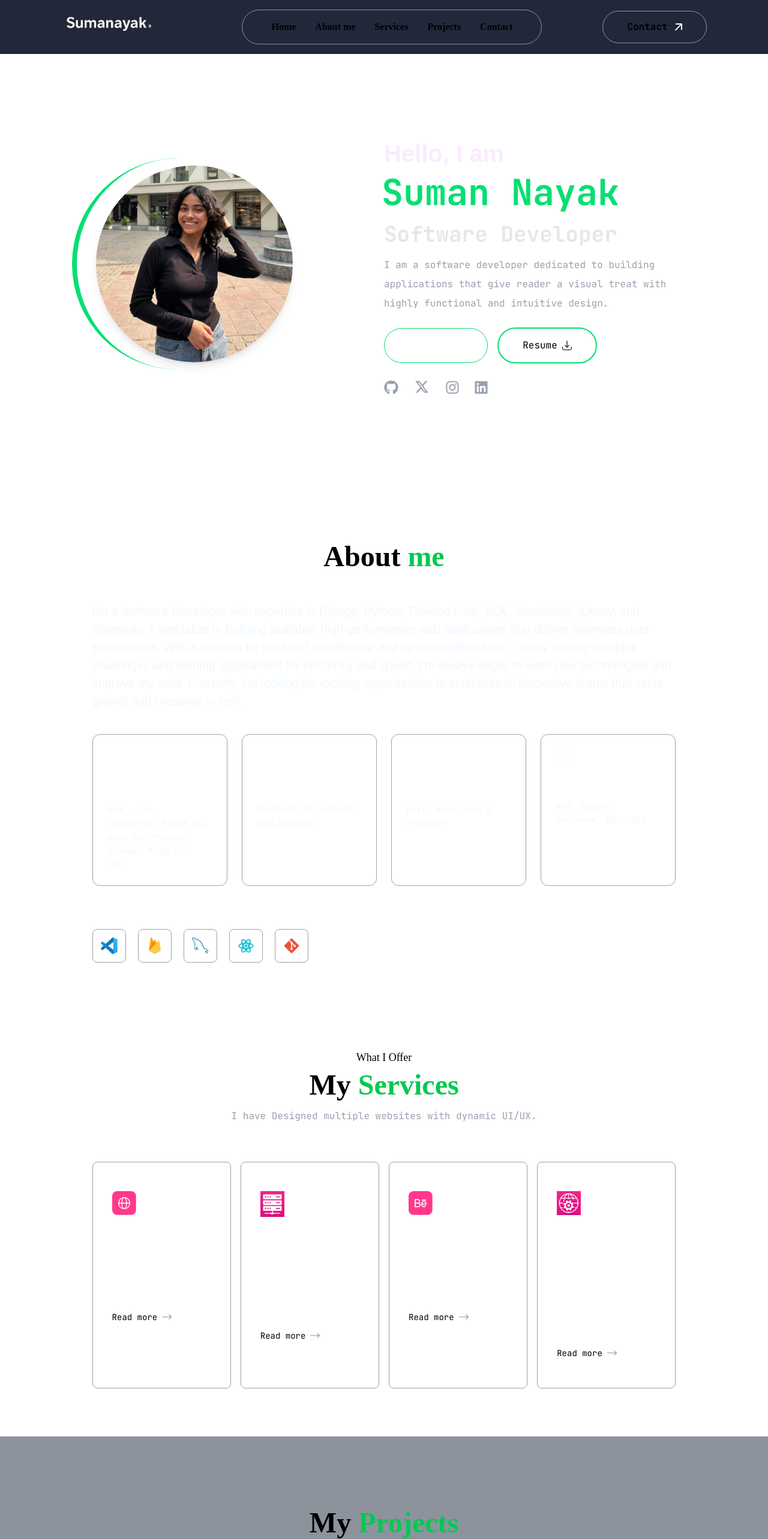
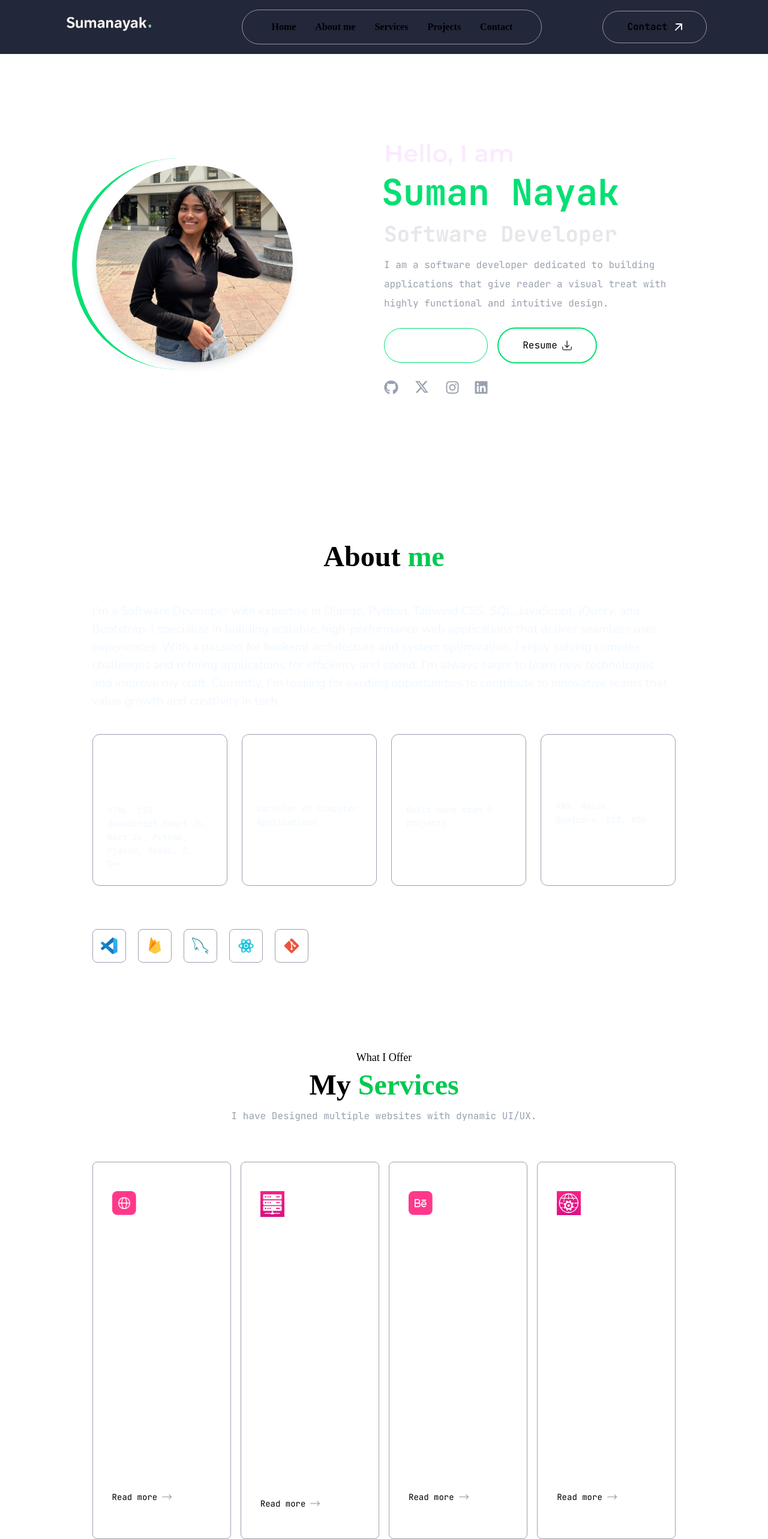
Before and after one commit to Sumnayak-Dev007/Portfolio, a Next.js app in the folder portfolio/: page / in a window 1280 px wide. Shown: the top 2566 px of the page at 60% size. Built offline with nearby package versions, Linux system fonts and the light colour scheme.

Commit message:
Optimizing the User Interface2

```diff
--- a/portfolio/app/globals.css
+++ b/portfolio/app/globals.css
@@ -1,5 +1,7 @@
 @import url('https://fonts.googleapis.com/css2?family=JetBrains+Mono:wght@400;500;700&display=swap');
 @import url('https://fonts.googleapis.com/css2?family=Poppins:wght@300;400;600&display=swap');
+@import url('https://fonts.googleapis.com/css2?family=Nunito:wght@300;400;600;700&display=swap');
+@import url('https://fonts.googleapis.com/css2?family=Montserrat:wght@300;400;600;700&display=swap');
 @import "tailwindcss";
 
 
@@ -97,7 +99,7 @@ body {
     font-family: 'Montserrat', sans-serif;
     font-size: 40px;
     color: #faebff;
-    font-weight: 700;
+    font-weight: 600;
     margin-top: 22px;
     opacity: 0;
 
--- a/portfolio/assets/assets.js
+++ b/portfolio/assets/assets.js
@@ -129,10 +129,10 @@ export const workData = [
 
 
 export const serviceData = [
-    { icon: assets.web_icon, title: 'Web Design', description: 'Web development is the process of building, programming...', link: '' },
-    { icon: assets.server_icon, title: 'Backend Development', description: 'Backend development is the foundation of any web application...', link: '' },
-    { icon: assets.ui_icon, title: 'UI/UX Design', description: 'UI/UX design focuses on creating a seamless user experience...', link: '' },
-    { icon: assets.api_icon, title: 'API Design', description: 'An API (Application Programming Interface) is a way for two software systems to communicate with each other....', link: '' },
+    { icon: assets.web_icon, title: 'Web Design', description: "As a web developer, I create dynamic and functional websites using a combination of front-end and back-end technologies. I specialize in building responsive, user-friendly interfaces that enhance the user experience. Whether it's an e-commerce site, a blog, or a custom web application, I bring ideas to life through code.", link: '' },
+    { icon: assets.server_icon, title: 'Backend Development', description: "I specialize in building secure, scalable, and high-performing server-side systems that power modern websites and applications. From designing database structures and managing data flow to integrating authentication and business logic, I ensure smooth communication between the client and the server.",  link: '' },
+    { icon: assets.ui_icon, title: 'UI/UX Design', description: "UI/UX development focuses on creating the visual elements of a website or application. I specialize in turning design mockups into interactive interfaces using HTML, CSS, and JavaScript. My goal is to ensure that users have a seamless and enjoyable experience while interacting with your product.", link: '' },
+    { icon: assets.api_icon, title: 'API Design', description: "I design and build RESTful and modern APIs that act as a bridge between the frontend and backend, ensuring fast and secure data transmission. My approach focuses on creating well-structured endpoints, implementing authentication layers, and maintaining scalability for future integrations.",  link: '' },
 ]
 
 export const infoList = [
```
